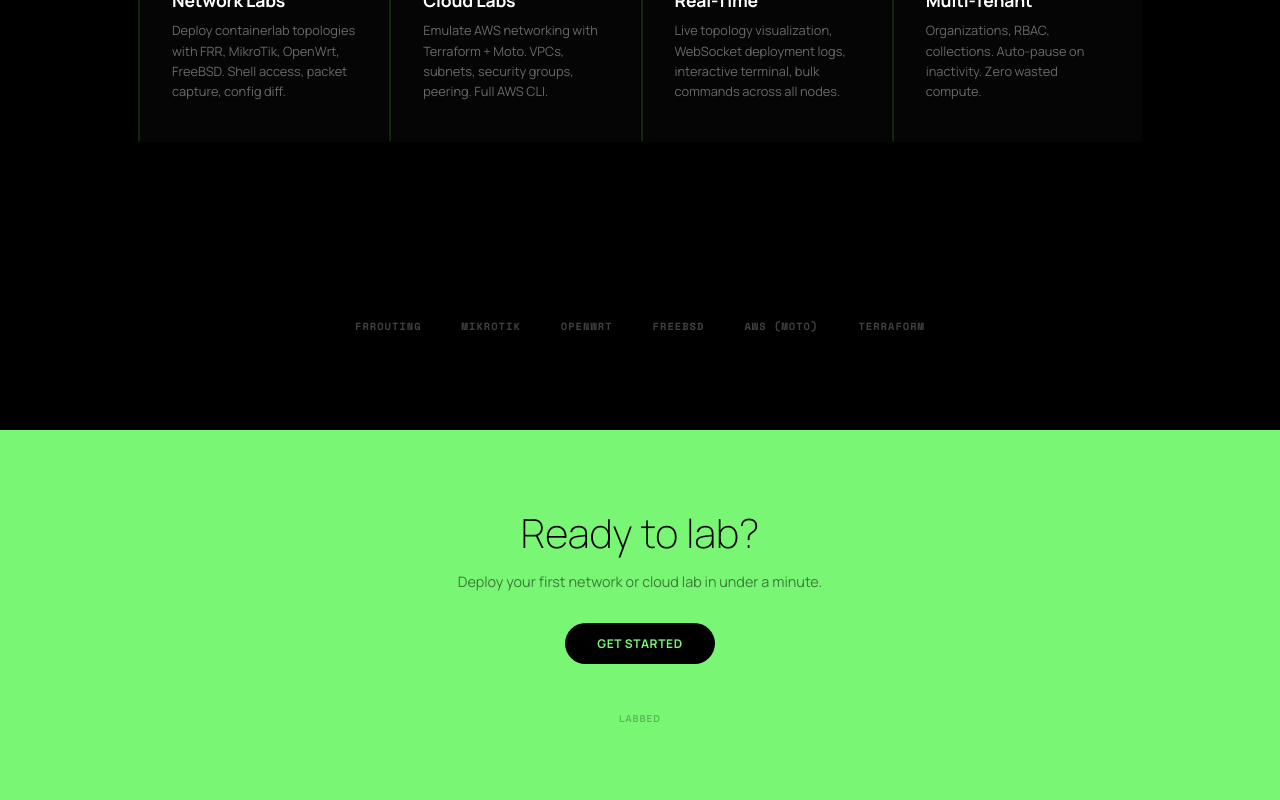
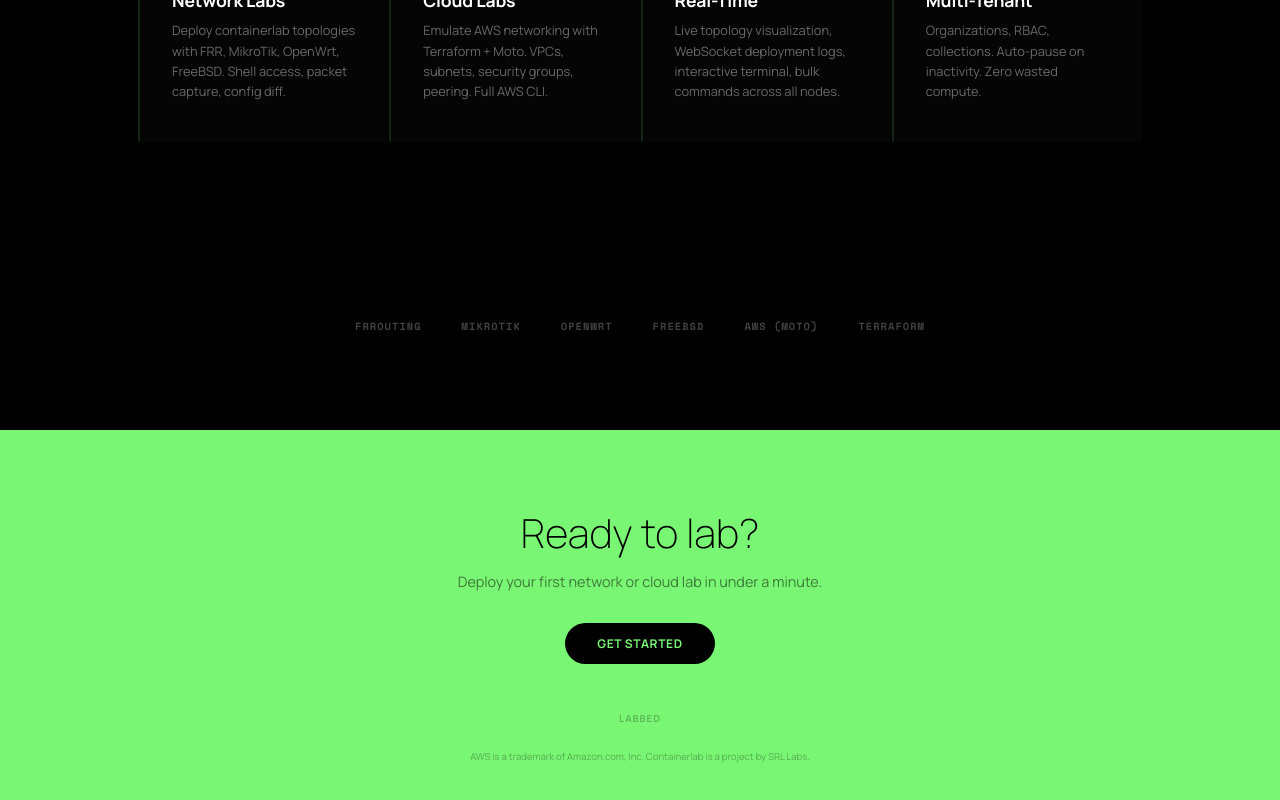
Before and after one commit to vivek-dodia/labbed-platform, a Next.js app in the folder frontend/app/: page /landing in a window 1280 px wide. Shown: the part 1203-2003 px from the top of the page. Built offline with nearby package versions, Linux system fonts and the light colour scheme; no server answers.

Commit message:
Add trademark attribution footer to landing page

```diff
--- a/frontend/app/src/app/landing/page.tsx
+++ b/frontend/app/src/app/landing/page.tsx
@@ -280,6 +280,9 @@ export default function LandingPage() {
           padding: "0.75rem 2rem", borderRadius: 99, display: "inline-block",
         }}>Get Started</Link>
         <div style={{ marginTop: "3rem", fontSize: "0.6rem", fontWeight: 700, letterSpacing: "0.1em", textTransform: "uppercase", opacity: 0.25 }}>LABBED</div>
+        <div style={{ marginTop: "1.5rem", fontSize: "0.6rem", color: "rgba(0,0,0,0.3)", lineHeight: 1.6 }}>
+          AWS is a trademark of Amazon.com, Inc. Containerlab is a project by SRL Labs.
+        </div>
       </section>
 
       <style>{`
```
